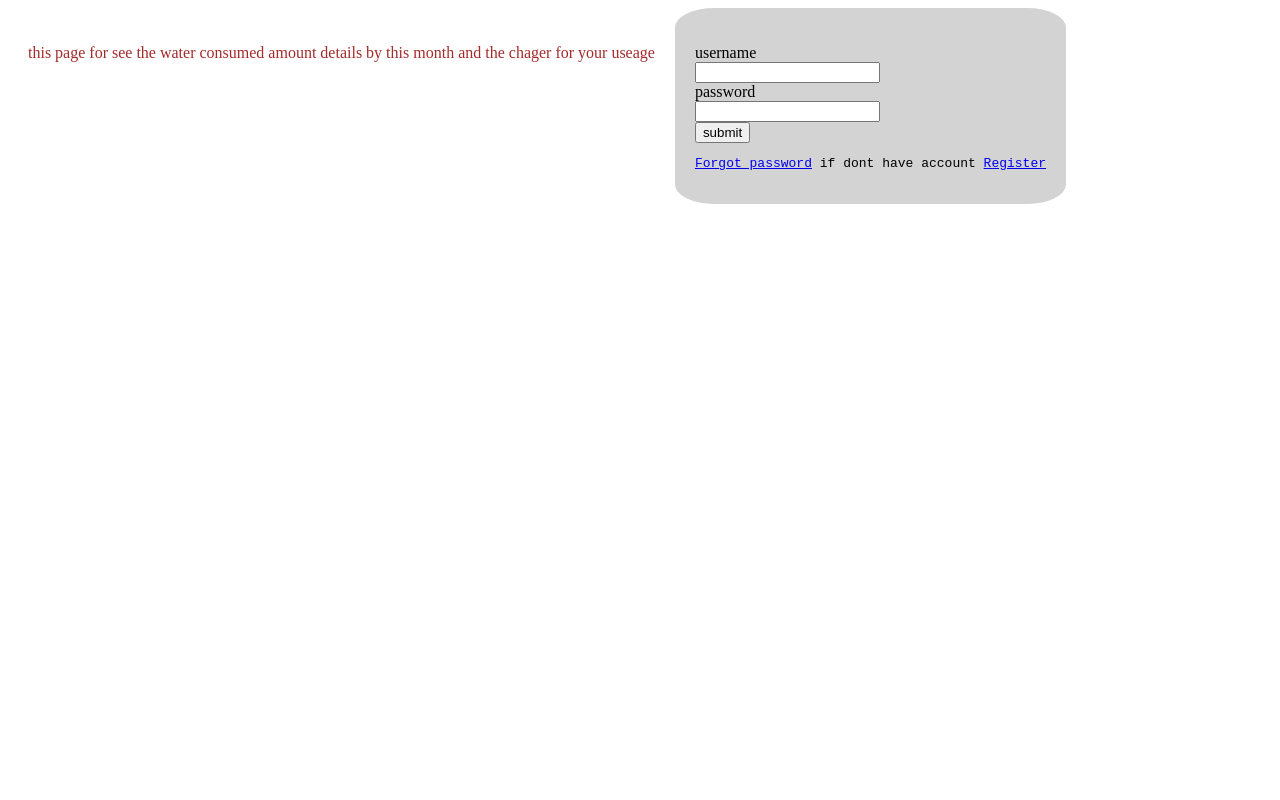
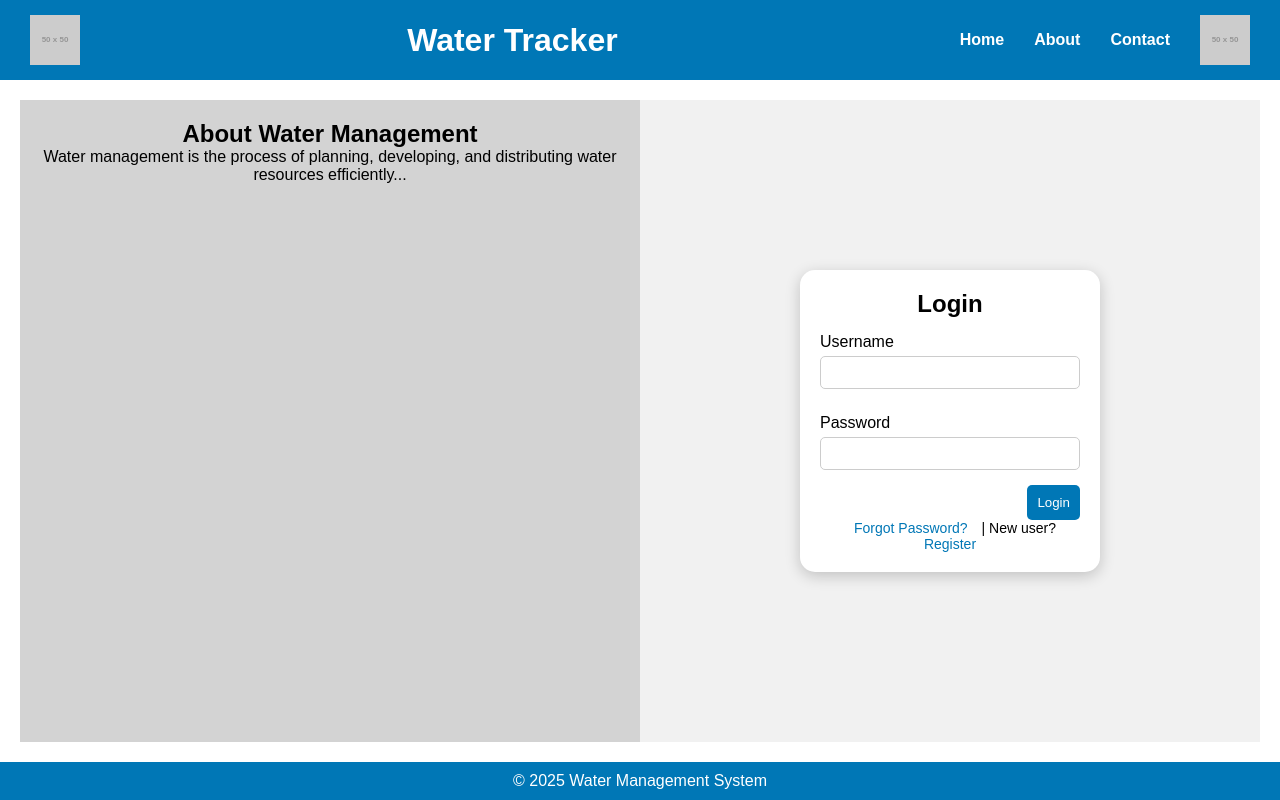
Before and after one commit to MrMohanM/html, a plain HTML site: page smartmetering.html in a window 1280 px wide. Drawn offline with Linux system fonts and the light colour scheme; placeholder pictures from the web are drawn by us.

Commit message:
smartmetering page

```diff
--- /dev/null
+++ b/index.css
@@ -0,0 +1,118 @@
+* {
+    margin: 0;
+    padding: 0;
+    box-sizing: border-box;
+}
+body {
+    font-family: Arial, sans-serif;
+    display: flex;
+    flex-direction: column;
+    min-height: 100vh;
+}
+header {
+    background: #0077b6;
+    color: white;
+    padding: 15px;
+    text-align: center;
+    display: flex;
+    align-items: center;
+    justify-content: space-between;
+}
+.header-logo {
+    width: 50px;
+    height: 50px;
+    margin-left: 15px;
+}
+.header-title {
+    flex: 1;
+    text-align: center;
+}
+.header-right-logo {
+    width: 50px;
+    height: 50px;
+    margin-left: 15px;
+}
+nav {
+    margin-right: 15px;
+    display: flex;
+    align-items: center;
+}
+nav a {
+    color: white;
+    margin: 0 15px;
+    text-decoration: none;
+    font-weight: bold;
+}
+.container {
+    display: flex;
+    flex: 1;
+    padding: 20px;
+}
+.left {
+    flex: 1;
+    padding: 20px;
+    background: #d3d3d3;
+    text-align: center;
+}
+.right {
+    flex: 1;
+    padding: 20px;
+    background: #f1f1f1;
+    display: flex;
+    justify-content: center;
+    align-items: center;
+    flex-direction: column;
+}
+.login-box {
+    background: white;
+    padding: 20px;
+    border-radius: 15px;
+    box-shadow: 0 4px 15px rgba(0, 0, 0, 0.2);
+    text-align: left;
+    width: 100%;
+    max-width: 300px;
+}
+.login-box h2 {
+    text-align: center;
+    margin-bottom: 15px;
+}
+.login-box label {
+    display: block;
+    margin: 10px 0 5px;
+}
+.login-box input {
+    width: 100%;
+    padding: 8px;
+    margin-bottom: 15px;
+    border: 1px solid #ccc;
+    border-radius: 5px;
+}
+.login-box button {
+    background: #0077b6;
+    color: white;
+    padding: 10px;
+    border: none;
+    border-radius: 5px;
+    cursor: pointer;
+    float: right;
+}
+.login-box button:hover {
+    background: #005f8d;
+}
+.login-links {
+    margin-top: 10px;
+    font-size: 14px;
+    text-align: center;
+    clear: both;
+}
+.login-links a {
+    text-decoration: none;
+    color: #0077b6;
+    margin: 0 10px;
+}
+footer {
+    background: #0077b6;
+    color: white;
+    text-align: center;
+    padding: 10px;
+}
--- a/smartmetering.html
+++ b/smartmetering.html
@@ -3,45 +3,45 @@
 <head>
     <meta charset="UTF-8">
     <meta name="viewport" content="width=device-width, initial-scale=1.0">
-    <title>smartmetring</title>
-    <style>
-        .table {display: table;}
-        *{
-        }
-        .left{
-            display: table-cell;
-            padding: 20px;
-        }
-        .right{
-            display: table-cell;
-            position: relative;
-            border-radius: 10%;
-            padding: 20px;
-            background-color: lightgrey;
-        }
-        p{
-            color: brown;
-        }
-    </style>
+    <title>Water Tracker</title>
+    <link rel="stylesheet" href="index.css">
 </head>
 <body>
-    <div class="table">
-        <div class=" left">
-            <p>
-                this page for see the water consumed amount details
-                by this month and the chager for your useage
-            </p>
+    <header>
+        <img src="https://via.placeholder.com/50" alt="Logo" class="header-logo">
+        <h1 class="header-title">Water Tracker</h1>
+        <nav>
+            <a href="#">Home</a>
+            <a href="#">About</a>
+            <a href="#">Contact</a>
+            <img src="https://via.placeholder.com/50" alt="Right Logo" class="header-right-logo">
+        </nav>
+    </header>
+    <div class="container">
+        <div class="left">
+            <h2>About Water Management</h2>
+            <p>Water management is the process of planning, developing, and distributing water resources efficiently...</p>
         </div>
         <div class="right">
-            <form action="" method="get">
-            <label for="uname">username</label> <br> <input type="text" id="uname" name="uname">
-            <br>
-            <label for="password">password</label> <br> <input type="password" id="password" name="password">
-            <br>
-            <input type="submit" value="submit">
-            <pre><a href="#">Forgot password</a> if dont have account <a href="#">Register</a></pre>
-            </form>
+            <div class="login-box">
+                <h2>Login</h2>
+                <form>
+                    <label for="username">Username</label>
+                    <input type="text" id="username" name="username" required>
+
+                    <label for="password">Password</label>
+                    <input type="password" id="password" name="password" required>
+
+                    <button type="submit">Login</button>
+                </form>
+                <div class="login-links">
+                    <a href="#">Forgot Password?</a> | <span>New user?</span> <a href="#">Register</a>
+                </div>
+            </div>
         </div>
     </div>
+    <footer>
+        <p>&copy; 2025 Water Management System</p>
+    </footer>
 </body>
 </html>
```
